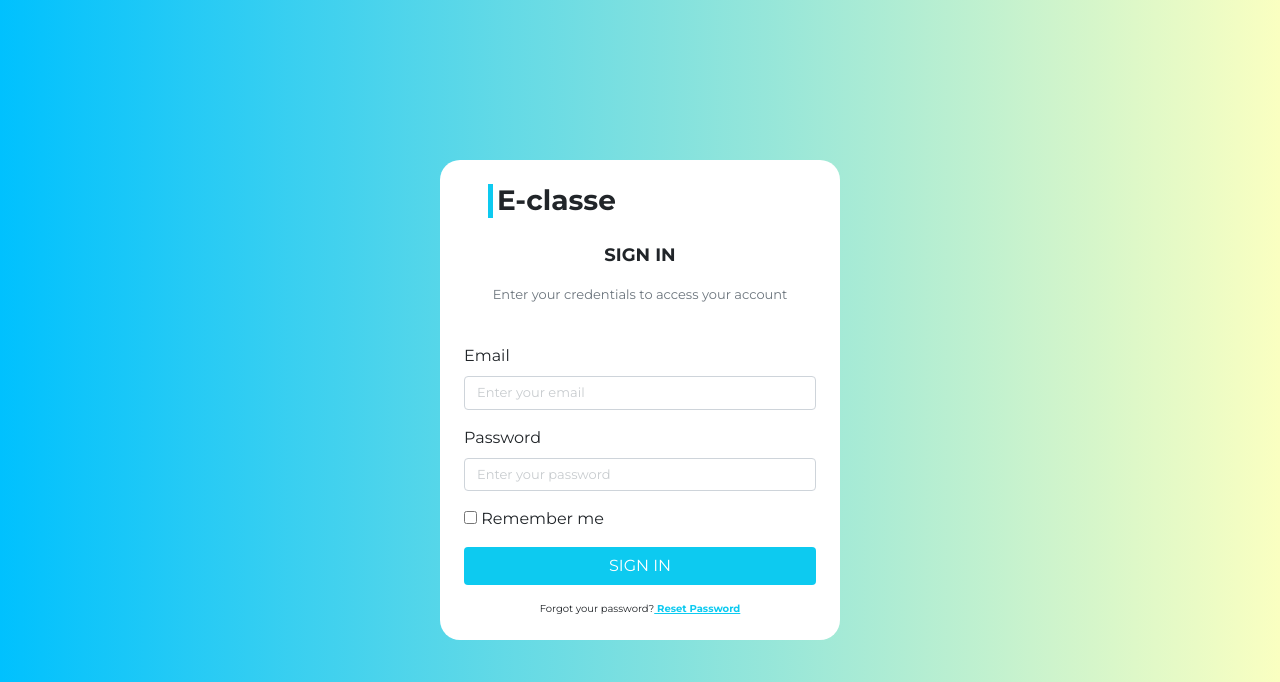
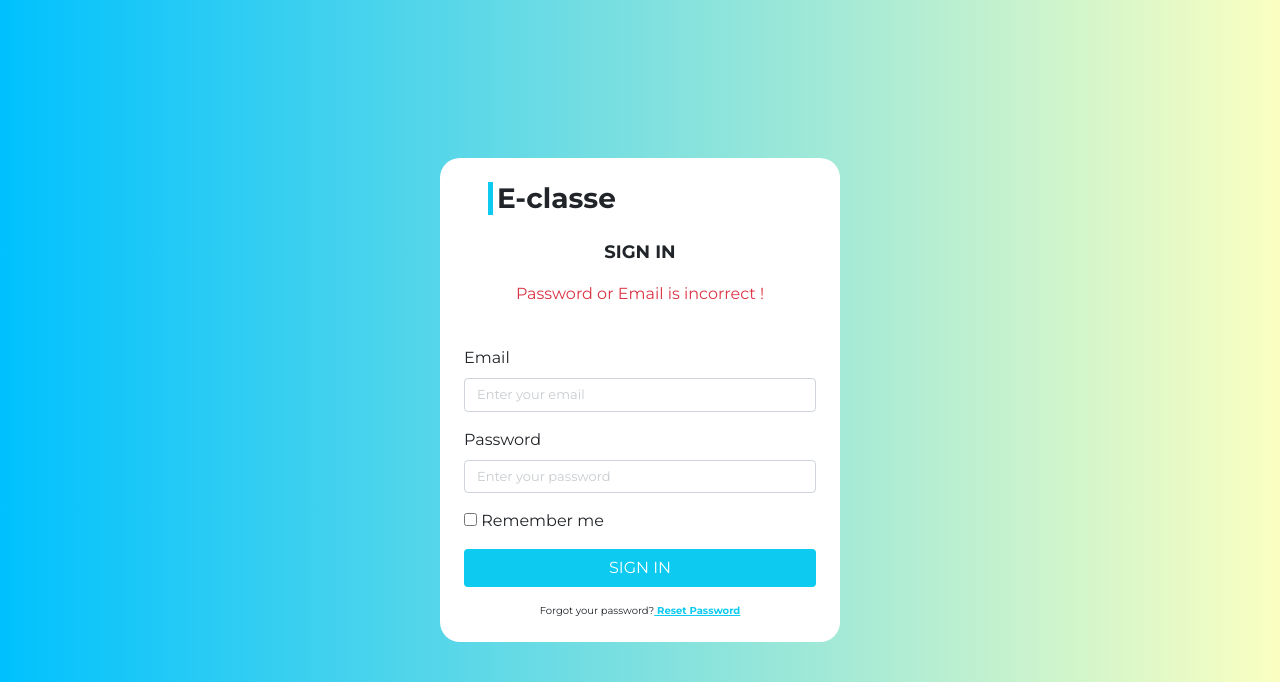
Before and after one commit to nafeaanas/E-LEARNING-APPLICATION-V.1.3, a PHP site: page /index.php?error in a window 1280 px wide. Shown: the top 682 px of the page. Run offline with PHP 8.4, Linux system fonts and the light colour scheme; the visitor is signed in with stand-in values (Sample User, id 1).

Commit message:
last commit

```diff
--- a/index.php
+++ b/index.php
@@ -16,8 +16,14 @@
               </div>
               <div class="px-4 text-center">
                       <p class="sign"><strong>SIGN IN</strong></p>
-                      <p class="enter text-muted ">Enter your credentials to access your account</p>
-              </div>
+                      <?php
+                         if(isset($_GET['error'])){
+                              echo '<p class="text-danger">Password or Email is incorrect !</p>';
+                         }
+                         else {
+                              echo '<p class="enter text-muted ">Enter your credentials to access your account</p>';
+                         }
+                      ?>              </div>
               <form class="p-4" action="login.php" method="POST">
                   <div class="mb-3">
                        <label for="exampleInputEmail1" class="form-label ">Email</label>
--- a/login.php
+++ b/login.php
@@ -17,7 +17,7 @@ if($compte){
     }
     header("location:Dashboard/index.php");
 }else {
-    header("location:index.php");
+    header("location:index.php?error");
 }
 
 ?>
```
